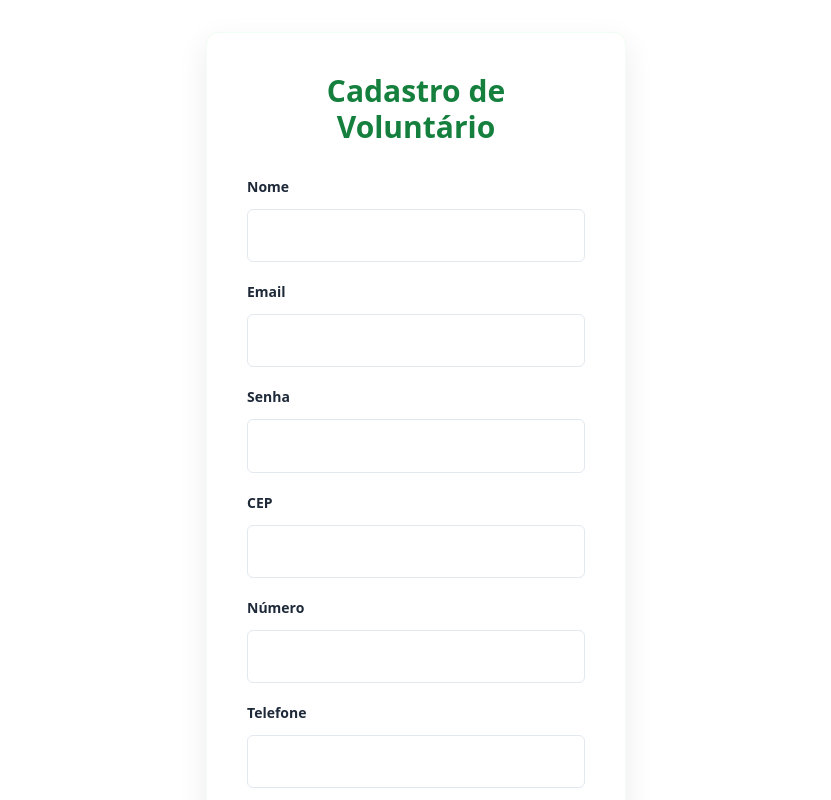
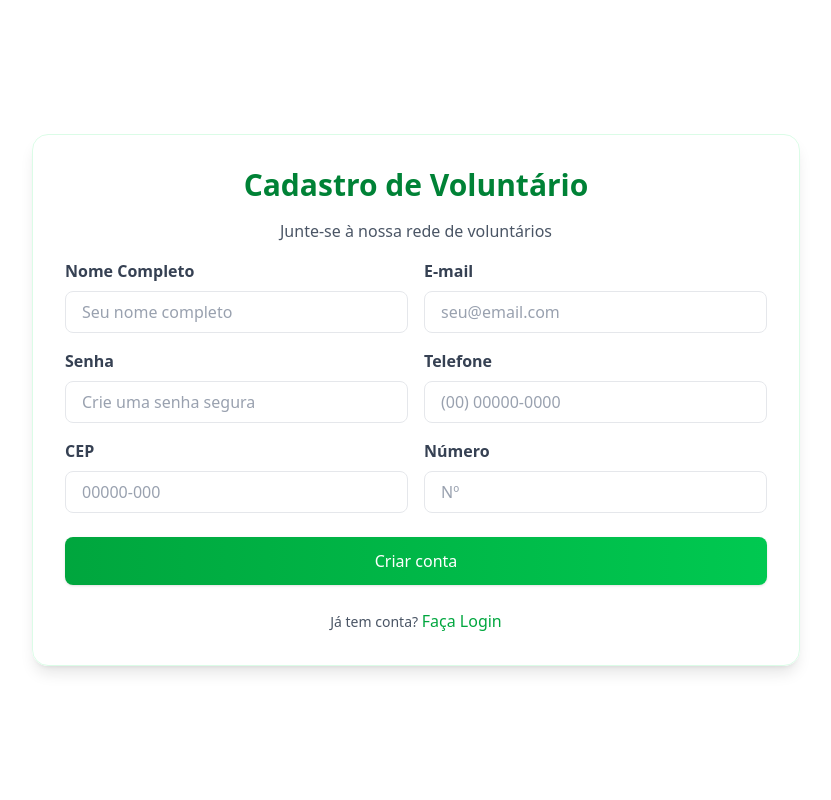
Before and after one commit to MMC-Organization/voluntree-angular, an Angular app: page /signup/volunteer in a window 1280 px wide. Shown: the top 800 px of the page, without its empty margins (224-1055 px from the left). Built offline with nearby package versions, Linux system fonts and the light colour scheme.

Commit message:
feat: implementando validadores de regras de senha + padrão do layout

```diff
--- a/src/app/feature/auth/signup/ong/ong.ts
+++ b/src/app/feature/auth/signup/ong/ong.ts
@@ -21,14 +21,45 @@ export class Ong {
   submitted = signal(false)
 
   form = this.#fb.group({
-    cnpj: ['', [Validators.required, Validators.minLength(14), Validators.maxLength(14), Validators.pattern(/^\d{14}$/)]],
+    cnpj: [
+      '',
+      [
+        Validators.required,
+        Validators.minLength(14),
+        Validators.maxLength(14),
+        Validators.pattern(/^\d{14}$/),
+      ],
+    ],
     name: ['', [Validators.required, Validators.minLength(2)]],
     company_name: ['', [Validators.required, Validators.minLength(2)]],
     cause: ['', [Validators.required, Validators.minLength(10)]],
     email: ['', [Validators.required, Validators.email]],
-    phone: ['', [Validators.required, Validators.minLength(10), Validators.maxLength(20), Validators.pattern(/^\d+$/)]],
-    password: ['', [Validators.required, Validators.minLength(6)]],
-    cep: ['', [Validators.required, Validators.minLength(8), Validators.maxLength(8), Validators.pattern(/^\d{8}$/)]],
+    phone: [
+      '',
+      [
+        Validators.required,
+        Validators.minLength(10),
+        Validators.maxLength(20),
+        Validators.pattern(/^\d+$/),
+      ],
+    ],
+    password: [
+      '',
+      [
+        Validators.required,
+        Validators.minLength(8),
+        Validators.pattern(/^(?=.*[a-z])(?=.*[A-Z])(?=.*\d)(?=.*[@$!%*?&])[A-Za-z\d@$!%*?&]{8,}$/),
+      ],
+    ],
+    cep: [
+      '',
+      [
+        Validators.required,
+        Validators.minLength(8),
+        Validators.maxLength(8),
+        Validators.pattern(/^\d{8}$/),
+      ],
+    ],
     number: ['', [Validators.required, Validators.maxLength(20)]],
     confirmPassword: ['', Validators.required],
   })
@@ -88,7 +119,8 @@ export class Ong {
       'Signup requires a valid password': 'Senha inválida',
       'To signup, please provide your email': 'E-mail é obrigatório',
       'Email rate limit exceeded': 'Muitas tentativas. Aguarde alguns minutos',
-      'For security purposes, you can only request this once every 60 seconds': 'Aguarde 60 segundos antes de tentar novamente',
+      'For security purposes, you can only request this once every 60 seconds':
+        'Aguarde 60 segundos antes de tentar novamente',
     }
 
     for (const [key, value] of Object.entries(errorMap)) {
@@ -102,17 +134,17 @@ export class Ong {
 
   async onSubmit() {
     this.submitted.set(true)
-    this.errorMessage.set(null)
-
     if (this.form.invalid) {
       const invalidFields = Object.keys(this.form.controls).filter(
-        key => this.form.get(key)?.invalid
+        (key) => this.form.get(key)?.invalid
       )
 
       if (invalidFields.length === 1) {
         this.errorMessage.set(this.getFieldError(invalidFields[0]))
       } else {
-        this.errorMessage.set(`Corrija os ${invalidFields.length} campos com erro antes de continuar.`)
+        this.errorMessage.set(
+          `Corrija os ${invalidFields.length} campos com erro antes de continuar.`
+        )
       }
       return
     }
--- a/src/app/feature/auth/signup/volunteer/volunteer.css
+++ b/src/app/feature/auth/signup/volunteer/volunteer.css
@@ -4,91 +4,26 @@
   @apply flex w-full justify-center my-8 px-4;
 }
 
-.container {
-  @apply w-full max-w-[420px] bg-white mx-auto p-10 rounded-xl relative;
-
-  box-shadow: 0 10px 30px rgba(0, 0, 0, 0.08);
-  border: 1px solid #f0fdf4;
+.form-grid {
+  @apply grid grid-cols-1 md:grid-cols-2 gap-4 w-full;
 }
 
-h2 {
-  @apply text-center mb-8 text-3xl font-semibold;
-  color: #15803d;
+.label-div {
+  @apply flex flex-col w-full gap-2;
 }
 
-.form-grid {
-  @apply grid grid-cols-1 gap-5 w-full;
+.label-div label {
+  @apply text-base font-semibold text-gray-700;
 }
 
-.label-div, .campo, .senha, .cep, .form-group {
-  @apply flex flex-col w-full gap-2 mb-5;
+.label-div input {
+  @apply w-full rounded-lg border border-gray-200 px-4 py-2 text-base bg-white focus:outline-none focus:ring-2 focus:ring-green-300 focus:border-transparent transition-all;
 }
 
-label {
-  @apply font-semibold text-sm text-gray-800 mb-1;
-}
-
-input, textarea {
-  @apply w-full rounded-md border text-base transition-all duration-200 bg-white;
-
-  padding: 0.85rem;
-  border-color: #e2e8f0;
-}
-
-input:focus, textarea:focus {
-  @apply outline-none ring-0;
-  border-color: #22c55e;
-  box-shadow: 0 0 0 3px rgba(34, 197, 94, 0.1);
-}
-
-input::placeholder, textarea::placeholder {
+.label-div input::placeholder {
   @apply text-gray-400;
 }
 
-textarea {
-  @apply min-h-11 resize-y;
+.label-div textarea {
+  @apply w-full rounded-lg border border-gray-200 px-4 py-2 text-base bg-white min-h-11 resize-y focus:outline-none focus:ring-2 focus:ring-green-300 focus:border-transparent;
 }
-
-.error-msg {
-  @apply text-xs mt-1;
-  color: #dc2626;
-}
-
-.alert {
-  @apply p-4 rounded-md mb-6 text-center text-sm border;
-}
-
-.alert.error {
-  @apply bg-red-50 text-red-800 border-red-200;
-}
-
-.alert.success {
-  @apply bg-green-50 text-green-800 border-green-200;
-}
-
-button {
-  @apply w-full p-4 text-white text-lg font-bold rounded-md cursor-pointer mt-6 transition-colors;
-  background-color: #00c04b;
-}
-
-button:hover {
-  background-color: #00a03e;
-}
-
-button:disabled {
-  @apply cursor-not-allowed;
-  background-color: #86efac;
-}
-
-.footer-link {
-  @apply text-center mt-6 text-sm text-gray-500;
-}
-
-.footer-link a {
-  @apply no-underline font-semibold;
-  color: #15803d;
-}
-
-.footer-link a:hover {
-  @apply underline;
-}
--- a/src/app/feature/auth/signup/volunteer/volunteer.html
+++ b/src/app/feature/auth/signup/volunteer/volunteer.html
@@ -1,75 +1,89 @@
-<main class="full-screen flex-col justify-center items-center">
-  <div class="container">
-    <h2>Cadastro de Voluntário</h2>
+<main class="full-screen max-w-3xl flex-col justify-center items-center">
+  <form
+    [formGroup]="form"
+    (ngSubmit)="onSubmit()"
+    class="w-full flex flex-col gap-4 items-center bg-white/95 backdrop-blur-sm border border-green-100 rounded-2xl shadow-lg p-8"
+  >
+    <h2 class="text-3xl font-semibold text-green-700">Cadastro de Voluntário</h2>
+    <p class="text-gray-600 text-center">Junte-se à nossa rede de voluntários</p>
 
-    @if (successMessage()) {
-    <div class="alert success">
+    @if (errorMessage()) {
+    <div class="w-full p-3 bg-red-100 border border-red-300 rounded-lg text-red-700 text-sm">
+      {{ errorMessage() }}
+    </div>
+    } @if (successMessage()) {
+    <div class="w-full p-3 bg-green-100 border border-green-300 rounded-lg text-green-700 text-sm">
       {{ successMessage() }}
-    </div>
-    } @if (errorMessage()) {
-    <div class="alert error">
-      {{ errorMessage() }}
     </div>
     }
 
-    <form [formGroup]="form" (ngSubmit)="onSubmit()">
-      <div class="campo">
-        <label for="nome">Nome</label>
-        <input id="nome" type="text" formControlName="nome" />
-        @if (form.get('nome')?.invalid && form.get('nome')?.touched) {
-        <span class="error-msg">Nome é obrigatório.</span>
+    <div class="form-grid">
+
+      <div class="label-div">
+        <label for="nome">Nome Completo</label>
+        <input id="nome" type="text" formControlName="nome" placeholder="Seu nome completo" />
+        @if (submitted() && form.get('nome')?.invalid) {
+        <span class="text-xs text-red-600 mt-1">Campo obrigatório.</span>
         }
       </div>
 
-      <div class="campo">
-        <label for="email">Email</label>
-        <input id="email" type="email" formControlName="email" />
-        @if (form.get('email')?.invalid && form.get('email')?.touched) {
-        <span class="error-msg">Digite um e-mail válido.</span>
+      <div class="label-div">
+        <label for="email">E-mail</label>
+        <input id="email" type="email" formControlName="email" placeholder="seu@email.com" />
+        @if (submitted() && form.get('email')?.invalid) {
+        <span class="text-xs text-red-600 mt-1">Email inválido.</span>
         }
       </div>
 
-      <div class="senha">
+      <div class="label-div">
         <label for="senha">Senha</label>
-        <input id="senha" type="password" formControlName="senha" />
-        @if (form.get('senha')?.invalid && form.get('senha')?.touched) {
-        <span class="error-msg">A senha é obrigatória.</span>
+        <input id="senha" type="password" formControlName="senha" placeholder="Crie uma senha segura" />
+        @if (submitted() && form.get('senha')?.invalid) {
+        <span class="text-xs text-red-600 mt-1">Escolha uma senha mais segura. Use uma senha de 8 caracteres ou mais e uma combinação de letras (maiscúlas e minúsculas),números e símbolos.</span>
         }
       </div>
 
-      <div class="cep">
-        <label for="cep">CEP</label>
-        <input id="cep" type="text" formControlName="cep" />
-        @if (form.get('cep')?.invalid && form.get('cep')?.touched) {
-        <span class="error-msg">CEP é obrigatório.</span>
+      <div class="label-div">
+        <label for="telefone">Telefone</label>
+        <input id="telefone" type="text" formControlName="phone" placeholder="(00) 00000-0000" />
+        @if (submitted() && form.get('phone')?.invalid) {
+        <span class="text-xs text-red-600 mt-1">Campo obrigatório.</span>
         }
       </div>
 
-      <div class="campo">
-        <label for="numero">Número</label>
-        <input id="numero" type="text" formControlName="numero" />
-        @if (form.get('numero')?.invalid && form.get('numero')?.touched) {
-        <span class="error-msg">Número é obrigatório.</span>
+      <div class="label-div">
+        <label for="cep">CEP</label>
+        <input id="cep" type="text" formControlName="cep" placeholder="00000-000" />
+        @if (submitted() && form.get('cep')?.invalid) {
+        <span class="text-xs text-red-600 mt-1">Campo obrigatório.</span>
         }
       </div>
 
-      <div class="campo">
-        <label for="telefone">Telefone</label>
-        <input id="telefone" type="text" formControlName="phone" />
-        @if (form.get('phone')?.invalid && form.get('phone')?.touched) {
-        <span class="error-msg">Telefone é obrigatório.</span>
+      <div class="label-div">
+        <label for="numero">Número</label>
+        <input id="numero" type="text" formControlName="numero" placeholder="Nº" />
+        @if (submitted() && form.get('numero')?.invalid && form.get('numero')?.touched) {
+        <span class="text-xs text-red-600 mt-1">Campo obrigatório.</span>
         }
       </div>
 
-      <button type="submit" [disabled]="loading()">
-        @if (loading()) {
-        <span>Cadastrando...</span>
-        } @else {
-        <span>Criar conta</span>
-        }
+    </div>
+
+    <div class="w-full mt-2">
+      <button
+        type="submit"
+        [disabled]="loading()"
+        class="w-full inline-flex items-center justify-center gap-2 rounded-lg bg-gradient-to-r from-green-600 to-green-500 px-4 py-3 text-base font-medium text-white shadow-sm hover:from-green-700 hover:to-green-600 focus:outline-none focus:ring-4 focus:ring-green-200 transition disabled:opacity-50 disabled:cursor-not-allowed"
+      >
+        @if (loading()) { Cadastrando... } @else { Criar conta }
       </button>
+    </div>
 
-      <div class="footer-link">Já tem conta? <a routerLink="/login">Faça Login</a></div>
-    </form>
-  </div>
+    <div class="text-center mt-2">
+      <span class="text-gray-600 text-sm">Já tem conta? </span>
+      <a routerLink="/login" class="text-base text-green-600 hover:underline font-medium">
+        Faça Login
+      </a>
+    </div>
+  </form>
 </main>
--- a/src/app/feature/auth/signup/volunteer/volunteer.ts
+++ b/src/app/feature/auth/signup/volunteer/volunteer.ts
@@ -24,18 +24,19 @@ export class Volunteer {
     nome: ['', Validators.required],
     email: ['', [Validators.required, Validators.email]],
     phone: ['', [Validators.required, Validators.maxLength(20)]],
-    senha: ['', [Validators.required, Validators.minLength(6)]],
+    senha: ['', [Validators.required, Validators.minLength(8),Validators.pattern(/^(?=.*[a-z])(?=.*[A-Z])(?=.*\d)(?=.*[@$!%*?&])[A-Za-z\d@$!%*?&]{8,}$/)]],
     cep: ['', [Validators.required, Validators.minLength(8), Validators.maxLength(8)]],
     numero: ['', [Validators.required, Validators.maxLength(20)]],
   })
 
+submitted = signal(false)
   async onSubmit() {
     this.errorMessage.set(null)
     this.successMessage.set(null)
+    this.submitted.set(true)
 
     if (this.form.invalid) {
-      this.form.markAllAsTouched()
-      this.errorMessage.set('Preencha todos os campos corretamente.')
+      this.errorMessage.set('Preencha todos os campos obrigatórios.')
       return
     }
 
```
